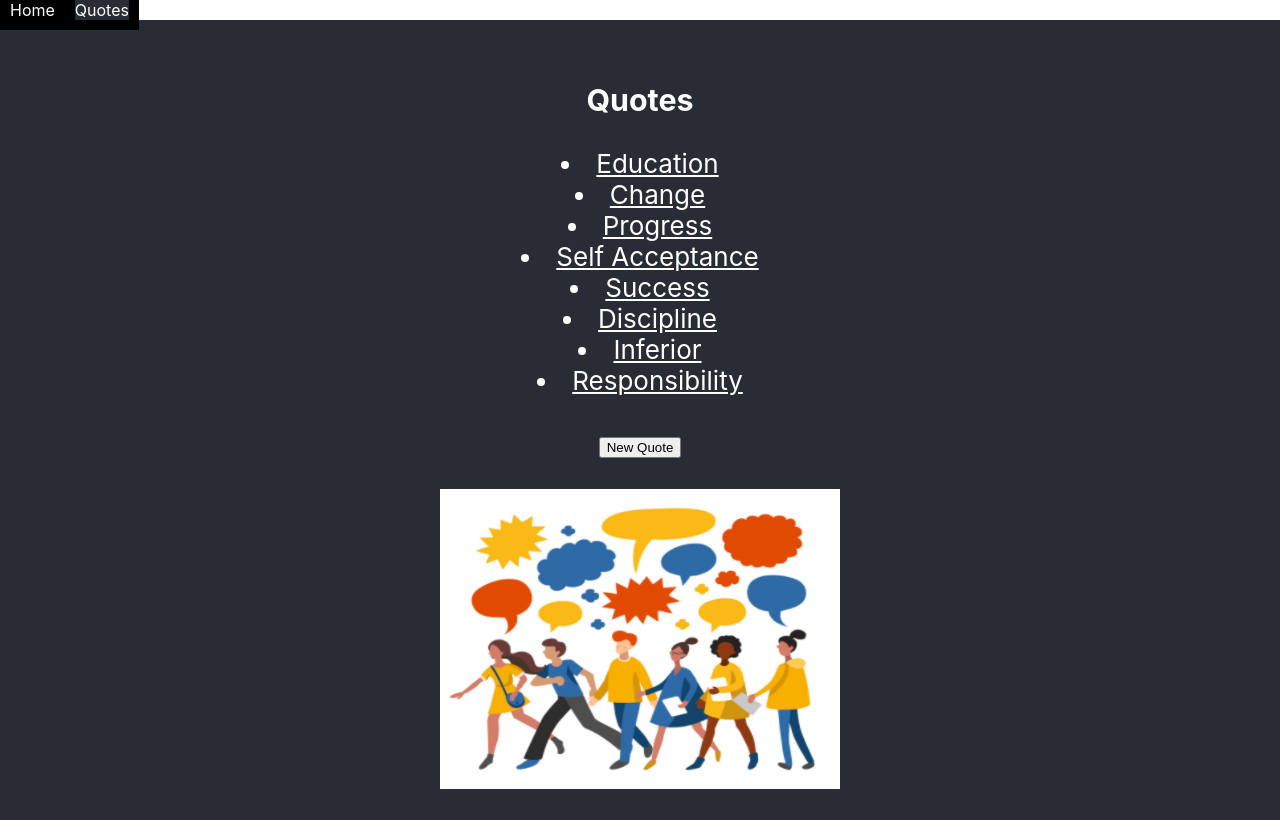
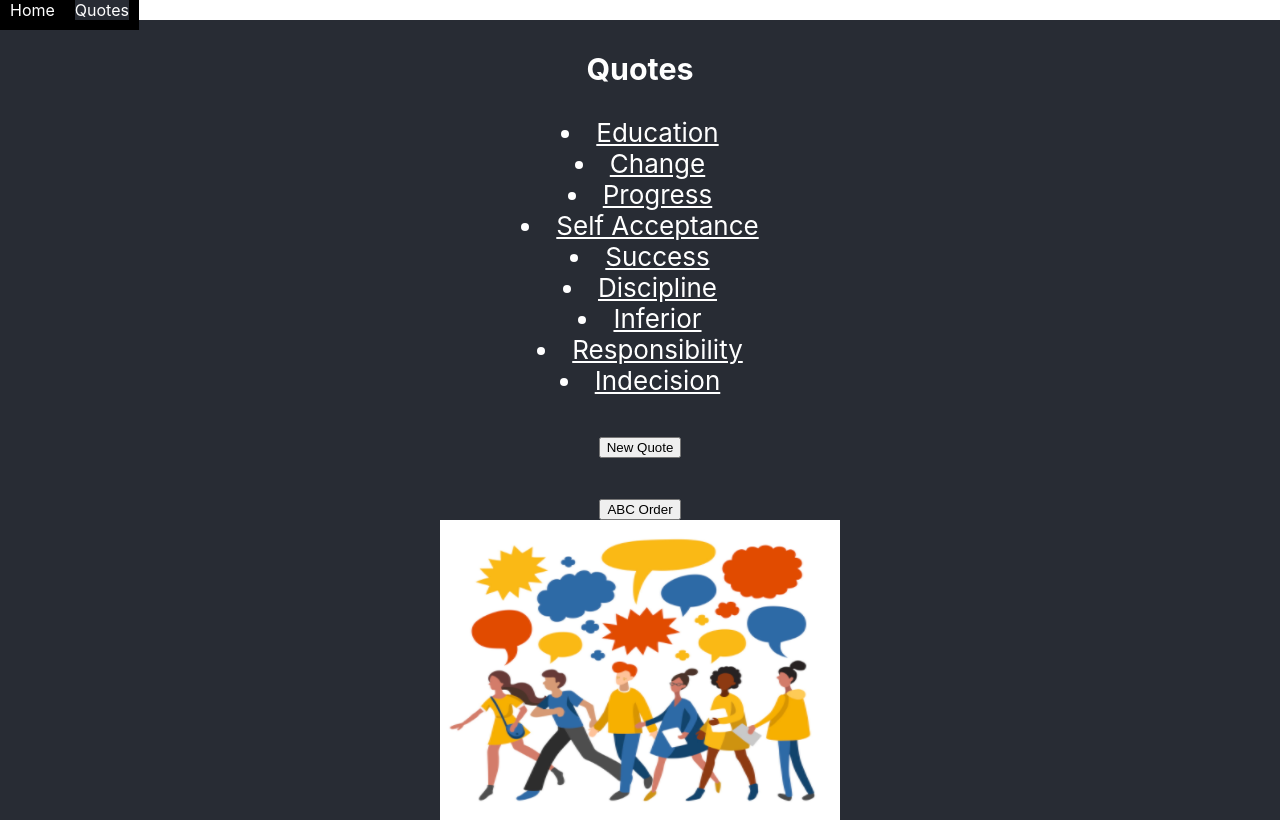
Before and after one commit to biancancanal/motivational-quotes-app, a React (Create React App) app: page /quotes in a window 1280 px wide. Built offline with nearby package versions, Linux system fonts and the light colour scheme; data requests are answered from the project's data file.

Commit message:
Updated with SortButton

```diff
--- a/db.json
+++ b/db.json
@@ -44,9 +44,15 @@
     },
     {
       "keyword": "Responsibility",
-      "quote": "\"With great power there must also come great responsibility\"",
+      "quote": "With great power comes great responsibility.",
       "author": "Stan Lee ",
       "id": 8
+    },
+    {
+      "keyword": "Indecision",
+      "quote": "I saw my life branching out before me like the green fig tree in the story. From the tip of every branch, like a fat purple fig, a wonderful future beckoned and winked. One fig was a husband and a happy home and children, and another fig was a famous poet and another fig was a brilliant professor, and another fig was Ee Gee, the amazing editor, and another fig was Europe and Africa and South America, and another fig was Constantin and Socrates and Attila and a pack of other lovers with queer names and offbeat professions, and another fig was an Olympic lady crew champion, and beyond and above these figs were many more figs I couldn't quite make out. I saw myself sitting in the crotch of this fig tree, starving to death, just because I couldn't make up my mind which of the figs I would choose. I wanted each and every one of them, but choosing one meant losing all the rest, and, as I sat there, unable to decide, the figs began to wrinkle and go black, and, one by one, they plopped to the ground at my feet.",
+      "author": "Sylvia Plath",
+      "id": 9
     }
   ]
 }
--- a/src/containers/Quotes.js
+++ b/src/containers/Quotes.js
@@ -1,6 +1,7 @@
 import React, { Component } from 'react'
 import NewButton from '../components/NewButton'
 import QuoteLink from '../components/QuoteLink'
+import SortButton from '../containers/SortButton'
 
  class Quotes extends Component {
     state = {
@@ -11,7 +12,7 @@ componentDidMount() {
     fetch('http://localhost:3001/quotes')
     .then(res => res.json())
     .then(data => {
-        console.log(data)
+        // console.log(data)
         this.setState({
             quotes: data
         })
@@ -19,8 +20,10 @@ componentDidMount() {
 }
 
 
+
     render() {
         const quotes = this.state.quotes.map(q => <QuoteLink key={q.id} quote={q}/>)
+        console.log(this.state.quotes)
         return (
             <div className="App-header">
                 <h3>Quotes</h3>
@@ -28,6 +31,7 @@ componentDidMount() {
                 <br/>
                 <NewButton/>
                 <br/>
+                <SortButton />
                 <img src= "/images/quotes.png" alt="Quote Cartoon"/>
             </div>
         )
--- /dev/null
+++ b/src/containers/SortButton.js
@@ -0,0 +1,44 @@
+import React, { Component } from 'react'
+
+class SortButton extends Component {
+    state = {
+        quotes: []
+    }
+    componentDidMount() {
+        fetch('http://localhost:3001/quotes')
+        .then(res => res.json())
+        .then(data => {
+            // console.log(data)
+            this.setState({
+                quotes: data
+            })
+        })
+    }
+    handleSort = () => {
+        this.setState((prevState) => {
+            const sortedArray = prevState.quotes.sort((a, b) => {
+                // console.log(a["keyword"]>b["keyword"])
+                if (a["keyword"]>b["keyword"]) {
+                    return 1
+                }
+                else {
+                    return -1
+                }
+            })
+            console.log(sortedArray)
+            return {
+                quotes: sortedArray
+            }
+        })
+    }
+
+    render () {
+        return (
+            <div>
+                <button onClick={this.handleSort}>ABC Order</button>
+            </div>
+        )
+    }
+}
+
+export default SortButton
```
